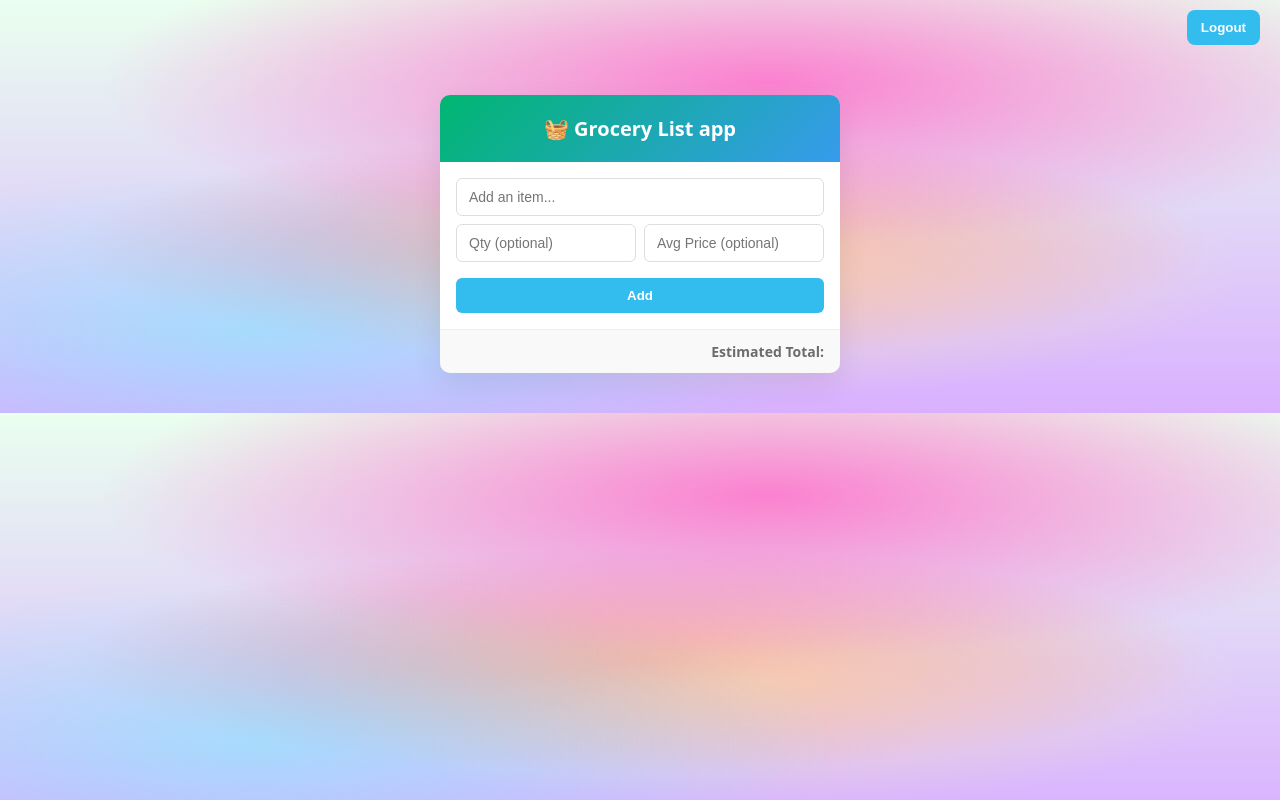
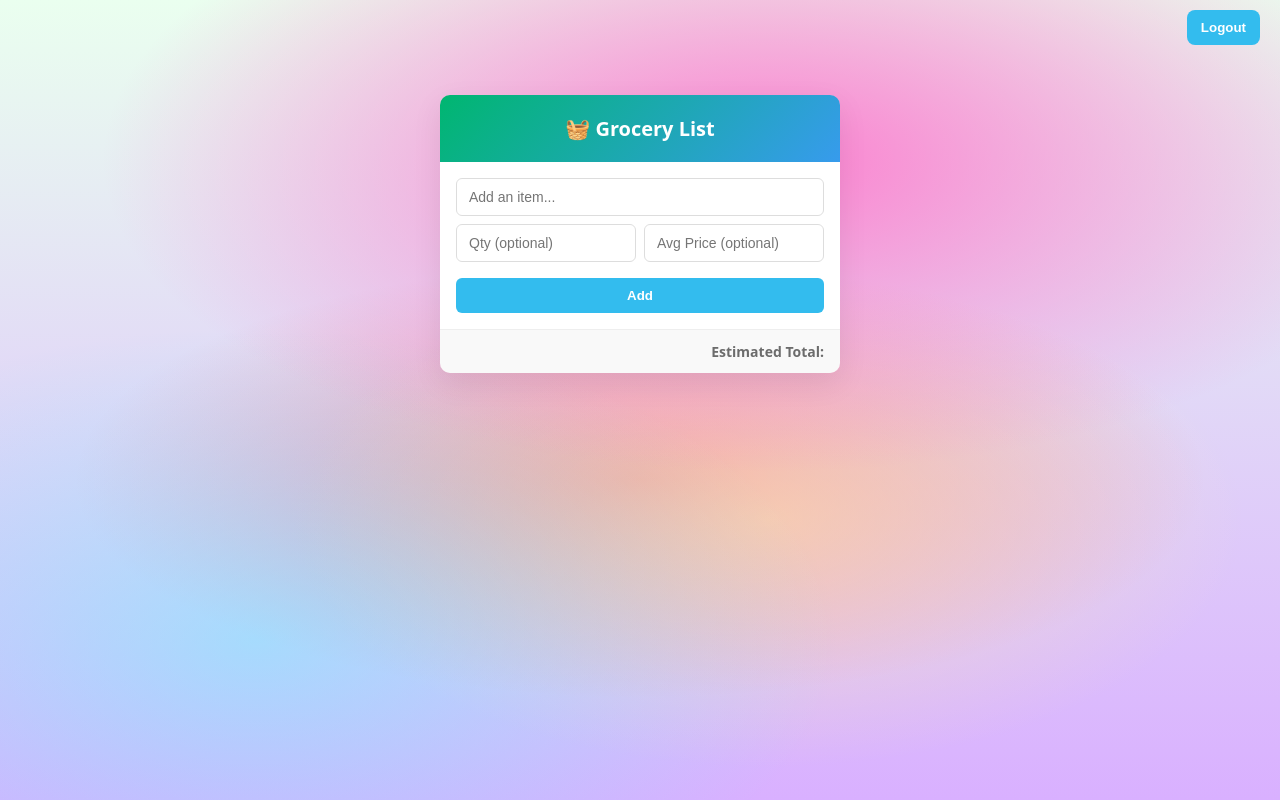
Before and after one commit to Jim-Duse/grocery-backend, a website: page public/app.html in a window 1280 px wide. Drawn offline with Linux system fonts and the light colour scheme; no server answers; sample sign-in values are in the browser's storage.

Commit message:
Git update 7-15

```diff
--- a/public/app.html
+++ b/public/app.html
@@ -24,7 +24,7 @@
 
     <!-- Header -->
     <header class="header">
-      <h1>🧺 Grocery List app</h1>
+      <h1>🧺 Grocery List</h1>
     </header>
 
     <!-- Add item -->
--- a/public/styles.css
+++ b/public/styles.css
@@ -28,6 +28,9 @@ body {
     radial-gradient(ellipse 65% 40% at 50% 60%, rgba(255, 77, 77, 0.48), transparent 68%),
     linear-gradient(180deg, #eaffef 0%, #d9b0ff 100%);
   color: var(--text-dark);
+  background-repeat: no-repeat;
+  height: 100vh;
+
 }
 .logout_section {
   text-align: right;
```
